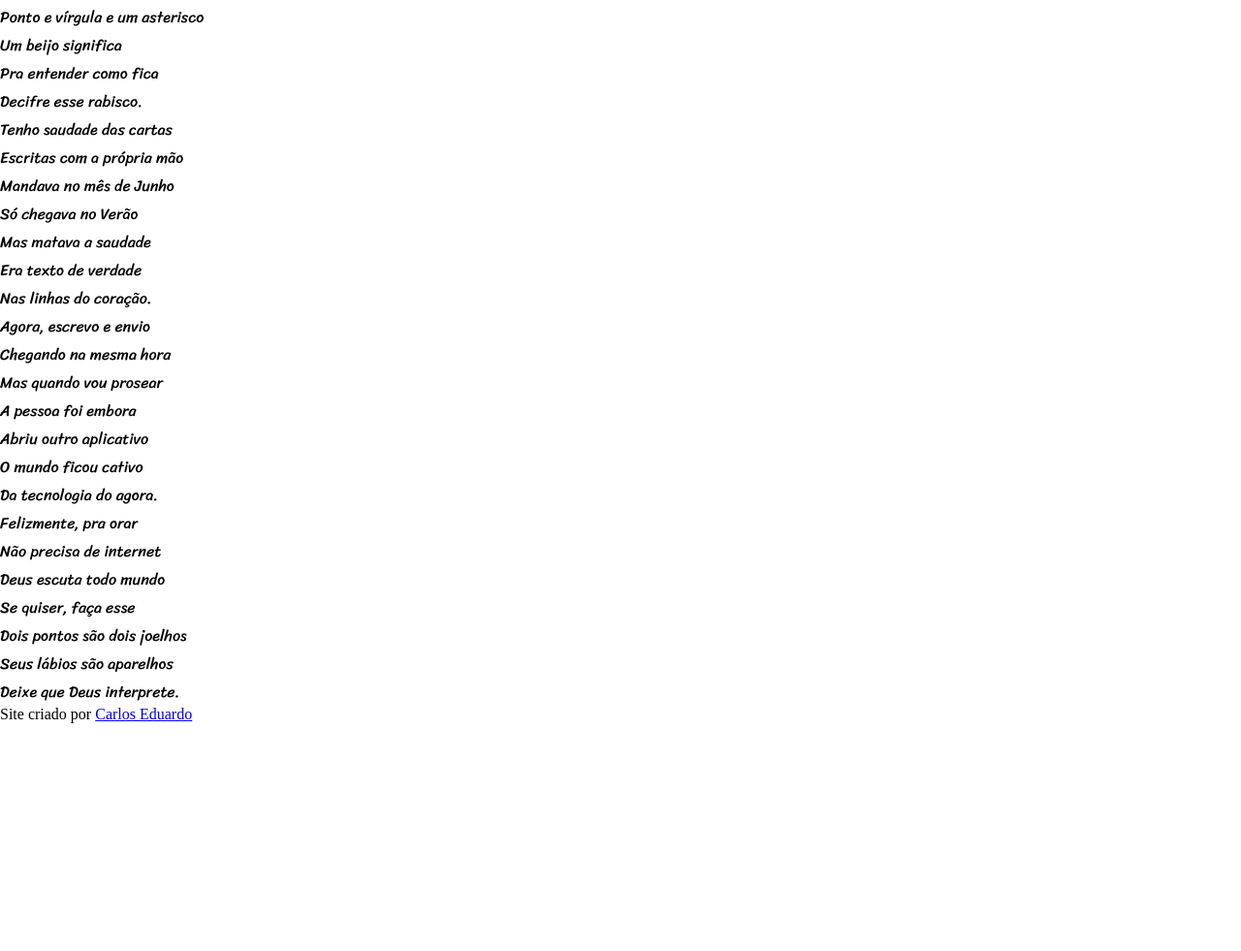
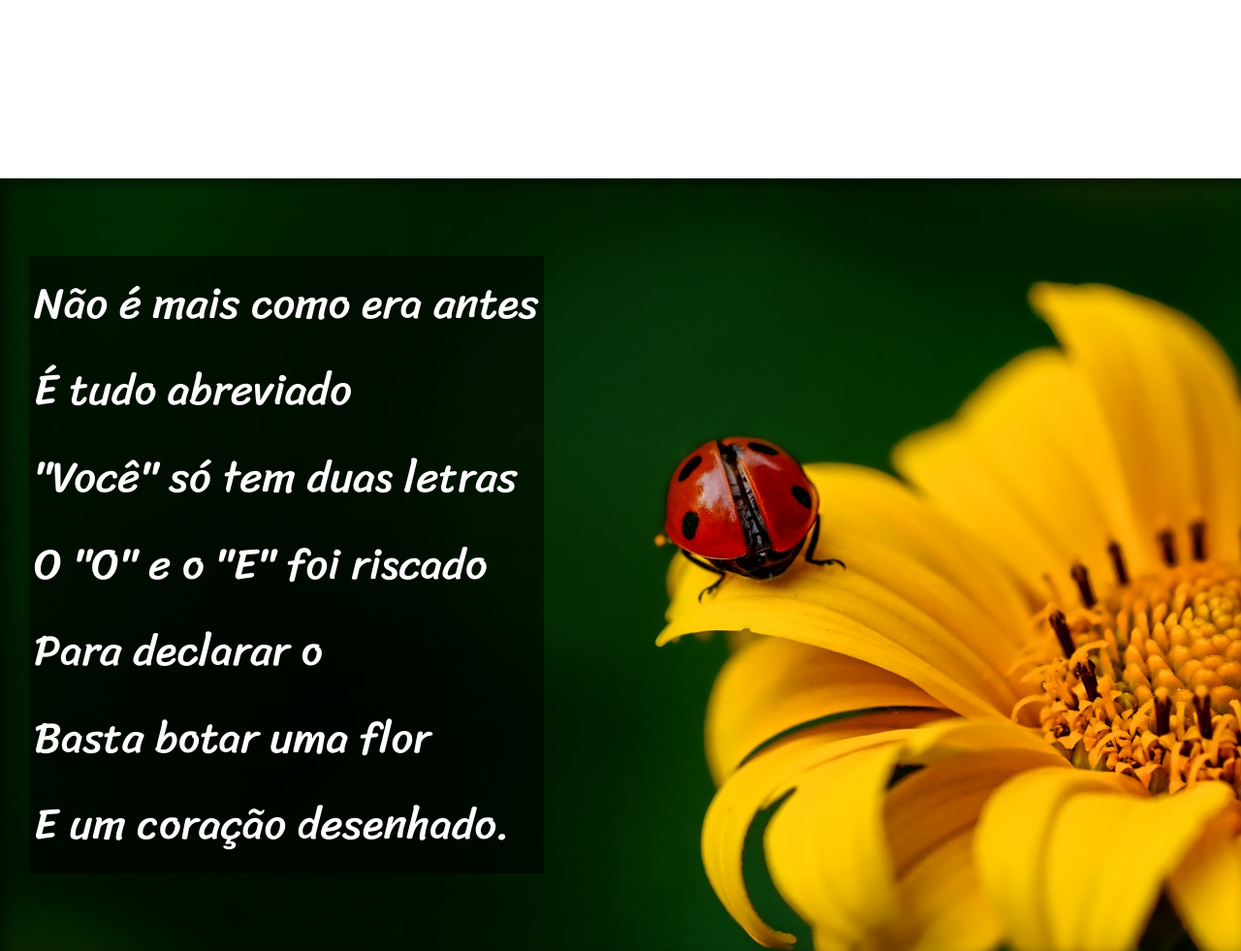
Before and after one commit to ce5600136-oss/html-css, a plain HTML site: page treinos/treino012/cordeel.html in a window 1280 px wide. Shown: the part 953-1934 px from the top of the page at 97% size. Before the commit the page ends 1699 px from the top, so only its background shows below. Drawn offline with nearby package versions, Linux system fonts and the light colour scheme; files that its build step writes are made by us from their sources.

Commit message:
finalizando treino 12

```diff
--- a/treinos/treino012/style.css
+++ b/treinos/treino012/style.css
@@ -20,6 +20,13 @@
 
     }
 
+    html, body{
+
+        min-height: 100vh;
+
+
+    }
+
     header{
 
         background-color: black;
@@ -31,9 +38,10 @@
 
     header > h1 {
         padding-top: 50px;
-        color: white;
         font-family: var(--fonte2);
         font-size: 10vw;
+        font-variant: small-caps;
+
 
     }
 
@@ -66,6 +74,7 @@
 
         font-family: var(--fonte3);
 
+
     }
 
     .normal{
@@ -73,3 +82,73 @@
         background-color: white;
         color: black;
     }
+
+    section.imagem {
+
+        background-color: rgb(51, 51, 51);
+    color: white;
+    box-shadow: inset 6px 6px 13px 0px rgba(0, 0, 0, 0.473);
+    background-size: cover;
+    background-attachment: fixed;
+
+
+    }
+
+    section.imagem > p{
+
+    display: inline-block;
+    padding: 5px;
+    background-color: rgba(0, 0, 0, 0.534);
+
+    }
+
+    #img1{
+
+    background-image: url(imagens/background001.jpg);
+    background-position: right center;
+
+
+    }
+
+    #img2{
+
+        background-image: url(imagens/background002.jpg);
+        background-position: right center;
+        background-attachment: fixed;
+
+    }
+
+    section {
+    padding-top: 10vh;
+    padding-bottom: 10vh;
+    line-height: 2em;
+    padding-left: 30px;
+    font-family: var(--fonte3);
+    font-size: 3.5vw;
+}
+
+section > p {
+
+    padding-bottom: 2em;
+
+}
+
+    footer{
+        background-color: black;
+        text-align: center;
+        padding-bottom: 15px;
+        padding-top: 15px;
+        font-family: var(--fonte1);
+        color: white;
+
+
+    }
+
+    footer a{
+
+        text-decoration: none;
+        color: white;
+        font-weight: bold;
+
+
+    }
```
